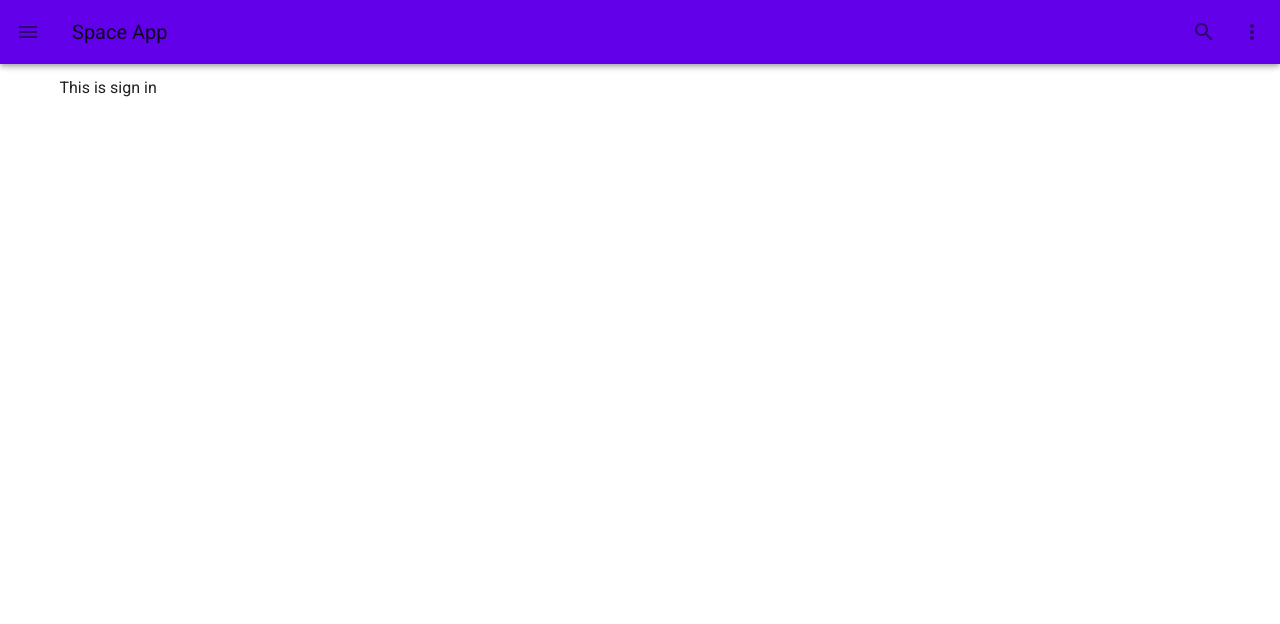
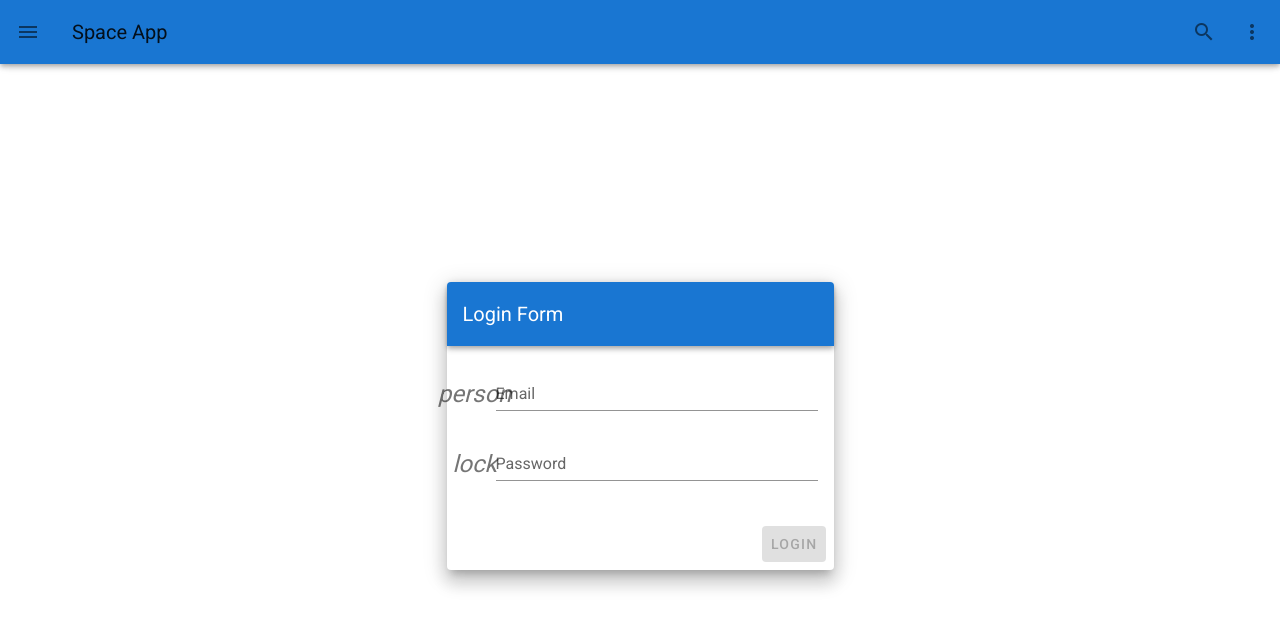
Before and after one commit to naomiquinn16/vue-SPA-dashboard, a Vue app: page /sign-in in a window 1280 px wide. Shown: the top 624 px of the page. Built offline with nearby package versions, Linux system fonts and the light colour scheme.

Commit message:
add auth with no api keys

```diff
--- a/package.json
+++ b/package.json
@@ -10,7 +10,7 @@
   "dependencies": {
     "axios": "^0.21.4",
     "core-js": "^3.6.5",
-    "firebase": "^9.0.2",
+    "firebase": "^7.0.0",
     "vue": "^2.6.11",
     "vue-router": "^3.2.0",
     "vuetify": "^2.4.0",
--- a/src/App.vue
+++ b/src/App.vue
@@ -1,7 +1,7 @@
 <template>
     <v-app id="app">
     <nav>
-    <v-app-bar color="deep-purple accent-4">
+    <v-app-bar color="primary accent-4">
       <v-app-bar-nav-icon @click.stop="drawer = !drawer"></v-app-bar-nav-icon>
         <v-toolbar-title>Space App</v-toolbar-title>
         <v-spacer></v-spacer>
@@ -22,17 +22,17 @@
               </v-btn>
             </template>
 
-            <v-list>
+            <v-list v-if="!isAuthenticated">
               <v-list-item
                 v-for="item in appbarItems"
                 :key="item.title"
                 :to="item.url"
-                @click="() => {}"
               >
                 <v-list-item-title>{{ item.title }}</v-list-item-title>
               </v-list-item>
             </v-list>
           </v-menu>
+          <v-btn v-if="isAuthenticated" outline color="white" @click="logout">Logout</v-btn>
       </v-app-bar>
     <v-navigation-drawer v-model="drawer" temporary app>
       <v-list-item>
@@ -66,10 +66,8 @@
           </v-list>
         </v-navigation-drawer>
         </nav>
-        <v-main transition="slide-x-transition">
-          <v-container>
+        <v-main transition="slide-x-transition" fill-height>
             <router-view></router-view>
-          </v-container>
         </v-main>
 
       <v-footer app>
@@ -79,6 +77,7 @@
 </template>
 
 <script>
+import { mapGetters } from 'vuex';
 export default {
   name: 'App',
 
@@ -96,5 +95,13 @@ export default {
             ]
         };
     },
+    computed: {
+        ...mapGetters(['isAuthenticated'])
+    },
+    methods: {
+      logout() {
+          this.$store.dispatch('userSignOut');
+      }
+    }
 };
 </script>
--- a/src/firebase/index.js
+++ /dev/null
@@ -1,13 +0,0 @@
-import * as firebase from "firebase/app";
-
-const firebaseConfig = {
-  apiKey: "",
-  authDomain: "",
-  projectId: "",
-  storageBucket: "",
-  messagingSenderId: "",
-  appId: "",
-  measurementId: ""
-};
-
-firebase.initializeApp(firebaseConfig);
--- a/src/main.js
+++ b/src/main.js
@@ -3,7 +3,20 @@ import App from './App.vue';
 import router from './router';
 import vuetify from './plugins/vuetify';
 import store from './store';
-import '@/firebase/';
+import * as firebase from 'firebase/app'
+import 'firebase/auth';
+
+const firebaseConfig = {
+  apiKey: "",
+  authDomain: "",
+  projectId: "",
+  storageBucket: "",
+  messagingSenderId: "",
+  appId: "",
+  measurementId: ""
+};
+
+firebase.initializeApp(firebaseConfig);
 
 Vue.config.productionTip = false
 
--- a/src/router/index.js
+++ b/src/router/index.js
@@ -11,7 +11,7 @@ const routes = [
     name: 'dashboard',
     component: Dashboard,
     meta: {
-      authRequired: false
+      authRequired: true
     }
   },
   {
@@ -19,7 +19,7 @@ const routes = [
     name: 'dashboard',
     component: () => import('../views/Dashboard.vue'),
     meta: {
-      authRequired: false
+      authRequired: true
     }
   },
   {
@@ -27,7 +27,7 @@ const routes = [
     name: 'profile',
     component: () => import('../views/Profile.vue'),
     meta: {
-      authRequired: false
+      authRequired: true
     }
   },
   {
--- a/src/store.js
+++ b/src/store.js
@@ -1,6 +1,7 @@
 import Vue from 'vue';
 import Vuex from 'vuex';
-import * as firebase from 'firebase/app';
+import * as firebase from 'firebase/app'
+require('firebase/auth')
 
 import router from './router';
 import { fetchAllPeople, fetchAllPlanets } from './services/api.service';
--- a/src/views/Join.vue
+++ b/src/views/Join.vue
@@ -1,3 +1,84 @@
 <template>
-    <p>This is join</p>
+    <v-container fill-height>
+        <v-layout align-center justify-center>
+            <v-flex xs12 sm8 md4>
+                <v-card class="elevation-12">
+                    <v-toolbar dark color="primary">
+                        <v-toolbar-title>Join Form</v-toolbar-title>
+                    </v-toolbar>
+                    <v-card-text>
+                        <v-form ref="form" v-model="valid" lazy-validation>
+                            <v-text-field
+                                prepend-icon="person"
+                                name="email"
+                                label="Email"
+                                type="email"
+                                v-model="email"
+                                :rules="emailRules"
+                                data-cy="joinEmailField"
+                                required
+                            >
+                            </v-text-field>
+                            <v-text-field
+                                prepend-icon="lock"
+                                name="password"
+                                label="Password"
+                                type="password"
+                                required
+                                v-model="password"
+                                :rules="passwordRules"
+                                data-cy="joinPasswordField"
+                            >
+                            </v-text-field>
+                        </v-form>
+                    </v-card-text>
+                    <v-card-actions>
+                        <v-spacer></v-spacer>
+                        <v-btn
+                            color="primary"
+                            :disabled="!valid"
+                            @click="submit"
+                            data-cy="joinSubmitBtn"
+                            >Join</v-btn
+                        >
+                    </v-card-actions>
+                </v-card>
+            </v-flex>
+        </v-layout>
+    </v-container>
 </template>
+
+<script>
+export default {
+    name: 'Join',
+    data() {
+        return {
+            valid: false,
+            email: '',
+            password: '',
+            emailRules: [
+                v => !!v || 'E-mail is required',
+                v => /.+@.+/.test(v) || 'E-mail must be valid'
+            ],
+            passwordRules: [
+                v => !!v || 'Password is required',
+                v =>
+                    v.length >= 6 ||
+                    'Password must be greater than 6 characters'
+            ]
+        };
+    },
+    methods: {
+        submit() {
+            if (this.$refs.form.validate()) {
+                this.$store.dispatch('userJoin', {
+                    email: this.email,
+                    password: this.password
+                });
+            }
+        }
+    }
+};
+</script>
+
+<style scoped></style>
--- a/src/views/Signin.vue
+++ b/src/views/Signin.vue
@@ -1,3 +1,85 @@
 <template>
-    <p>This is sign in</p>
+    <v-container fill-height>
+        <v-layout align-center justify-center>
+            <v-flex xs12 sm8 md4>
+                <v-card class="elevation-12">
+                    <v-toolbar dark color="primary">
+                        <v-toolbar-title>Login Form</v-toolbar-title>
+                    </v-toolbar>
+                    <v-card-text>
+                        <v-form ref="form" v-model="valid">
+                            <v-text-field
+                                prepend-icon="person"
+                                name="email"
+                                label="Email"
+                                type="email"
+                                v-model="email"
+                                :rules="emailRules"
+                                required
+                                data-cy="signinEmailField"
+                            >
+                            </v-text-field>
+                            <v-text-field
+                                prepend-icon="lock"
+                                name="password"
+                                label="Password"
+                                type="password"
+                                data-cy="signinPasswordField"
+                                v-model="password"
+                                :rules="passwordRules"
+                                required
+                            >
+                            </v-text-field>
+                        </v-form>
+                    </v-card-text>
+                    <v-card-actions>
+                        <v-spacer></v-spacer>
+                        <v-btn
+                            color="primary"
+                            :disabled="!valid"
+                            @click="submit"
+                            data-cy="signinSubmitBtn"
+                            >Login</v-btn
+                        >
+                    </v-card-actions>
+                </v-card>
+            </v-flex>
+        </v-layout>
+    </v-container>
 </template>
+
+<script>
+export default {
+    name: 'Signin',
+    data() {
+        return {
+            valid: false,
+            email: '',
+            password: '',
+            emailRules: [
+                v => !!v || 'E-mail is required',
+                v => /.+@.+/.test(v) || 'E-mail must be valid'
+            ],
+            passwordRules: [
+                v => !!v || 'Password is required',
+                v =>
+                    v.length >= 6 ||
+                    'Password must be greater than 6 characters'
+            ]
+        };
+    },
+    methods: {
+        submit() {
+            if (this.$refs.form.validate()) {
+                 this.$store.dispatch('userLogin', {
+                    email: this.email,
+                    password: this.password
+                });
+            }
+        }
+    }
+};
+</script>
+<style>
+
+</style>
```
Also changed, not shown: src/components/Table.vue (+51 -14 lines), 1 other file (tests, documents, lock files or other folders).
